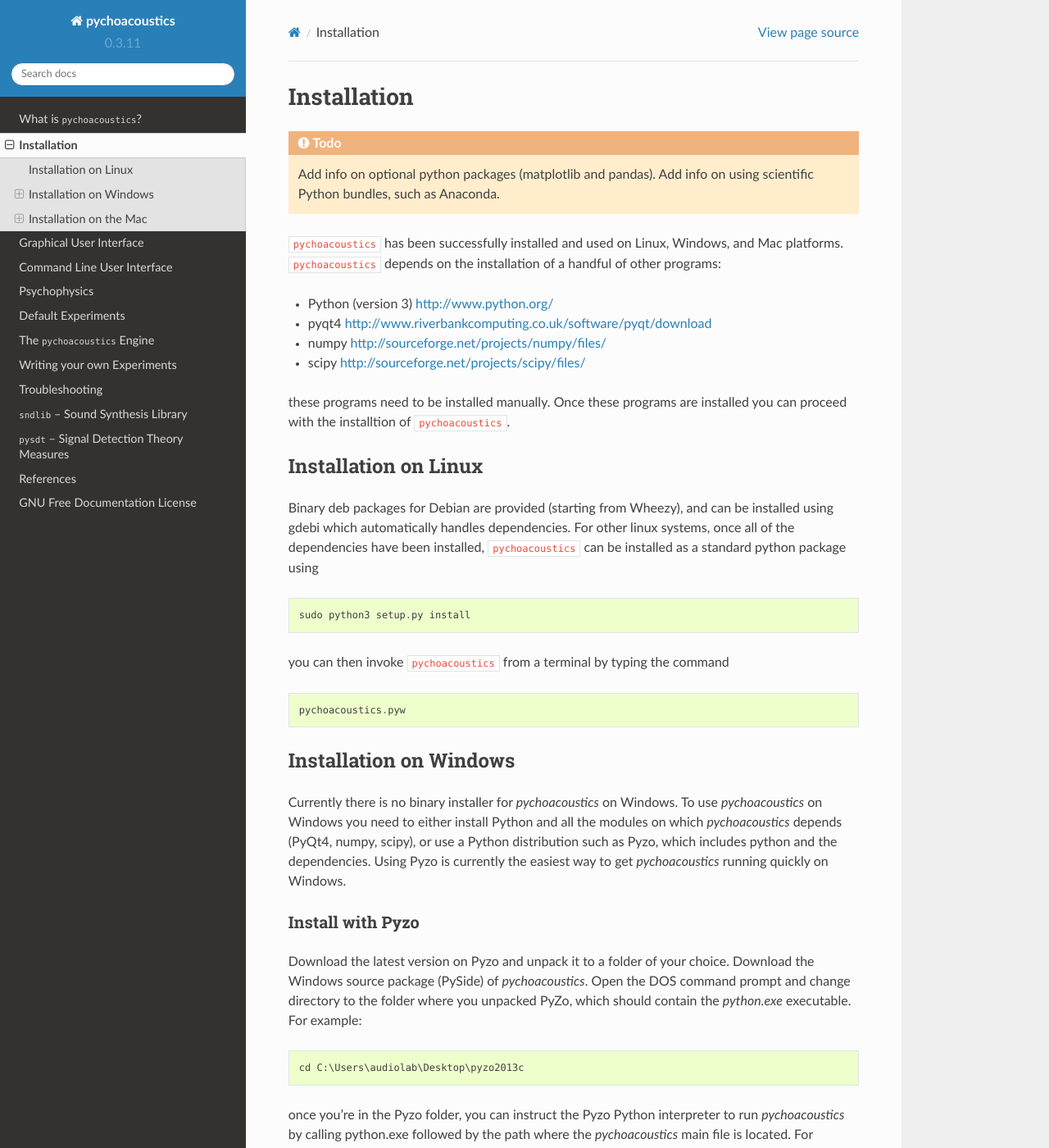
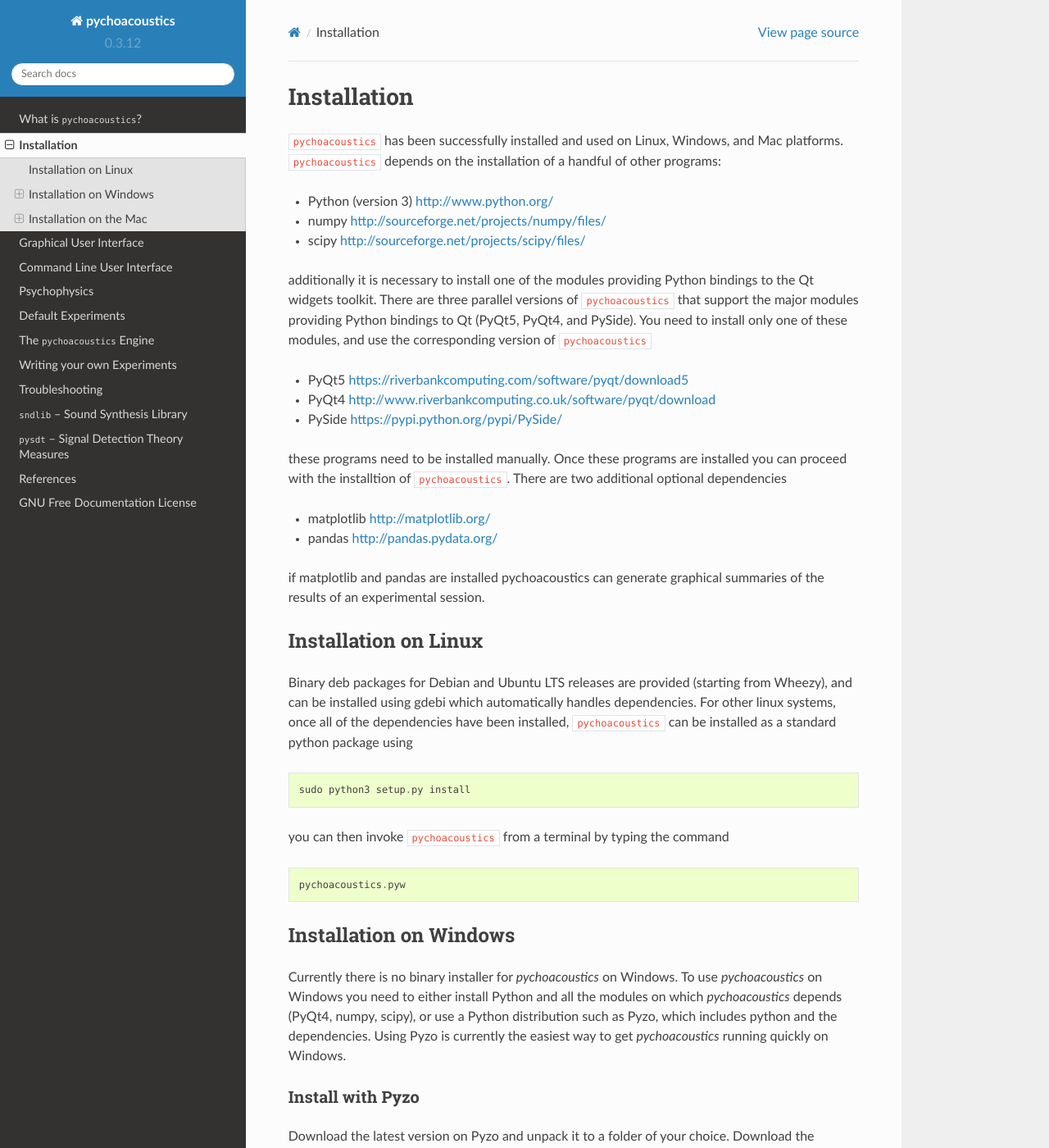
Before and after one commit to sam81/pychoacoustics, a Sphinx documentation site: the page built from pychoacoustics/doc/installation.rst, in a window 1280 px wide and 1400 px high. Shown: the whole window at 82% size. Built offline with Sphinx 7.4.7 and the Read the Docs theme 2.0.0, drawn with Linux system fonts in a browser that asks for light colours.

Commit message:
doc updates

```diff
--- a/pychoacoustics/doc/conf.py
+++ b/pychoacoustics/doc/conf.py
@@ -85,9 +85,9 @@ copyright = '2013-14, Samuele Carcagno'
 # built documents.
 #
 # The short X.Y version.
-version = "0.3.11"
+version = "0.3.12"
 # The full version, including alpha/beta/rc tags.
-release = "0.3.11"
+release = "0.3.12"
 
 # The language for content autogenerated by Sphinx. Refer to documentation
 # for a list of supported languages.
--- a/pychoacoustics/doc/installation.rst
+++ b/pychoacoustics/doc/installation.rst
@@ -3,11 +3,6 @@
 *************
 Installation
 *************
-
-.. todo::
-
-   Add info on optional python packages (matplotlib and pandas).
-   Add info on using scientific Python bundles, such as Anaconda.
 
 ``pychoacoustics`` has been successfully installed and used on Linux,
 Windows, and Mac platforms. ``pychoacoustics`` depends on the installation of a
@@ -15,22 +10,44 @@ handful of other programs:
 
 -  Python (version 3) `http://www.python.org/ <http://www.python.org/>`_
 
--  pyqt4
-   `http://www.riverbankcomputing.co.uk/software/pyqt/download <http://www.riverbankcomputing.co.uk/software/pyqt/download>`_
-
 -  numpy
    `http://sourceforge.net/projects/numpy/files/ <http://sourceforge.net/projects/numpy/files/>`_
 
 -  scipy
    `http://sourceforge.net/projects/scipy/files/ <http://sourceforge.net/projects/scipy/files/>`_
 
+additionally it is necessary to install one of the modules providing Python bindings to the Qt widgets toolkit.
+There are three parallel versions of ``pychoacoustics`` that support the major
+modules providing Python bindings to Qt (PyQt5, PyQt4, and PySide). You need to install only one
+of these modules, and use the corresponding version of ``pychoacoustics``
+
+- PyQt5
+  `https://riverbankcomputing.com/software/pyqt/download5 <https://riverbankcomputing.com/software/pyqt/download5>`_
+
+- PyQt4
+  `http://www.riverbankcomputing.co.uk/software/pyqt/download <http://www.riverbankcomputing.co.uk/software/pyqt/download>`_
+
+- PySide
+  `https://pypi.python.org/pypi/PySide/ <https://pypi.python.org/pypi/PySide/>`_
+
 these programs need to be installed manually. Once these programs are
-installed you can proceed with the installtion of ``pychoacoustics``.
+installed you can proceed with the installtion of ``pychoacoustics``. There
+are two additional optional dependencies
+
+- matplotlib
+  `http://matplotlib.org/ <http://matplotlib.org/>`_
+
+- pandas
+  `http://pandas.pydata.org/ <http://pandas.pydata.org/>`_
+
+if matplotlib and pandas are installed pychoacoustics can generate graphical summaries
+of the results of an experimental session.
+
 
 Installation on Linux
 ---------------------
 
-Binary deb packages for Debian are provided (starting from Wheezy),
+Binary deb packages for Debian and Ubuntu LTS releases are provided (starting from Wheezy),
 and can be installed using gdebi which automatically handles dependencies.
 For other linux systems, once all of
 the dependencies have been installed, ``pychoacoustics`` can be
--- a/setup-pyqt4.py
+++ b/setup-pyqt4.py
@@ -3,7 +3,7 @@ from distutils.core import setup
 import glob
 setup(
     name="pychoacoustics-pyqt4",
-    version="0.3.11",
+    version="0.3.12",
     url="http://samcarcagno.altervista.org/pychoacoustics/pychoacoustics.html",
     author="Samuele Carcagno",
     author_email="sam.carcagno@google.com;",
--- a/setup-pyside.py
+++ b/setup-pyside.py
@@ -3,7 +3,7 @@ from distutils.core import setup
 import glob
 setup(
     name="pychoacoustics-pyside",
-    version="0.3.11",
+    version="0.3.12",
     url="http://samcarcagno.altervista.org/pychoacoustics/pychoacoustics.html",
     author="Samuele Carcagno",
     author_email="sam.carcagno@google.com;",
--- a/setup.py
+++ b/setup.py
@@ -3,7 +3,7 @@ from distutils.core import setup
 import glob
 setup(
     name="pychoacoustics",
-    version="0.3.11",
+    version="0.3.12",
     url="http://samcarcagno.altervista.org/pychoacoustics/pychoacoustics.html",
     author="Samuele Carcagno",
     author_email="sam.carcagno@google.com;",
```
Also changed, not shown: pychoacoustics/doc/engine.rst (+11 -7 lines), 2 other files.
